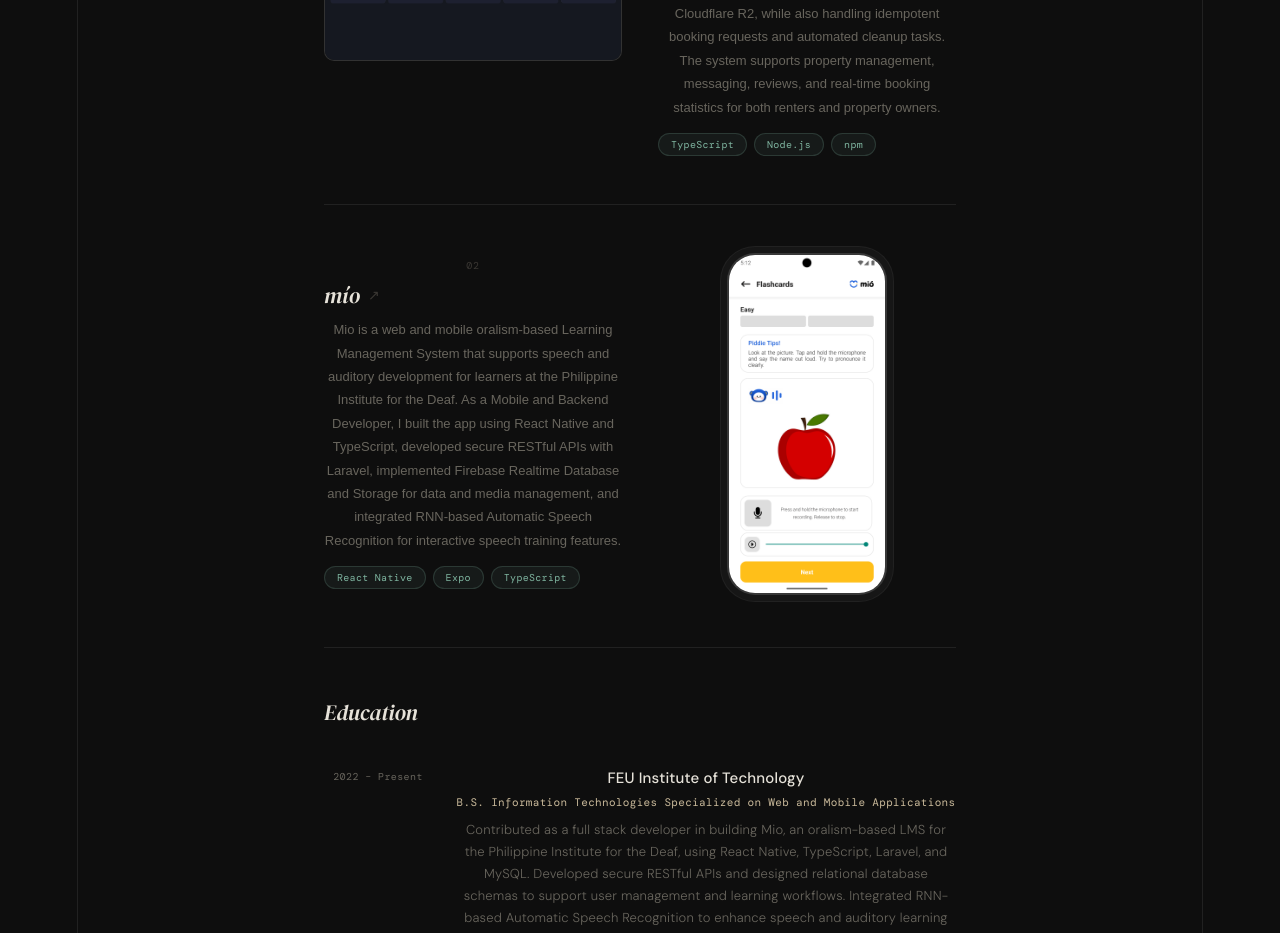
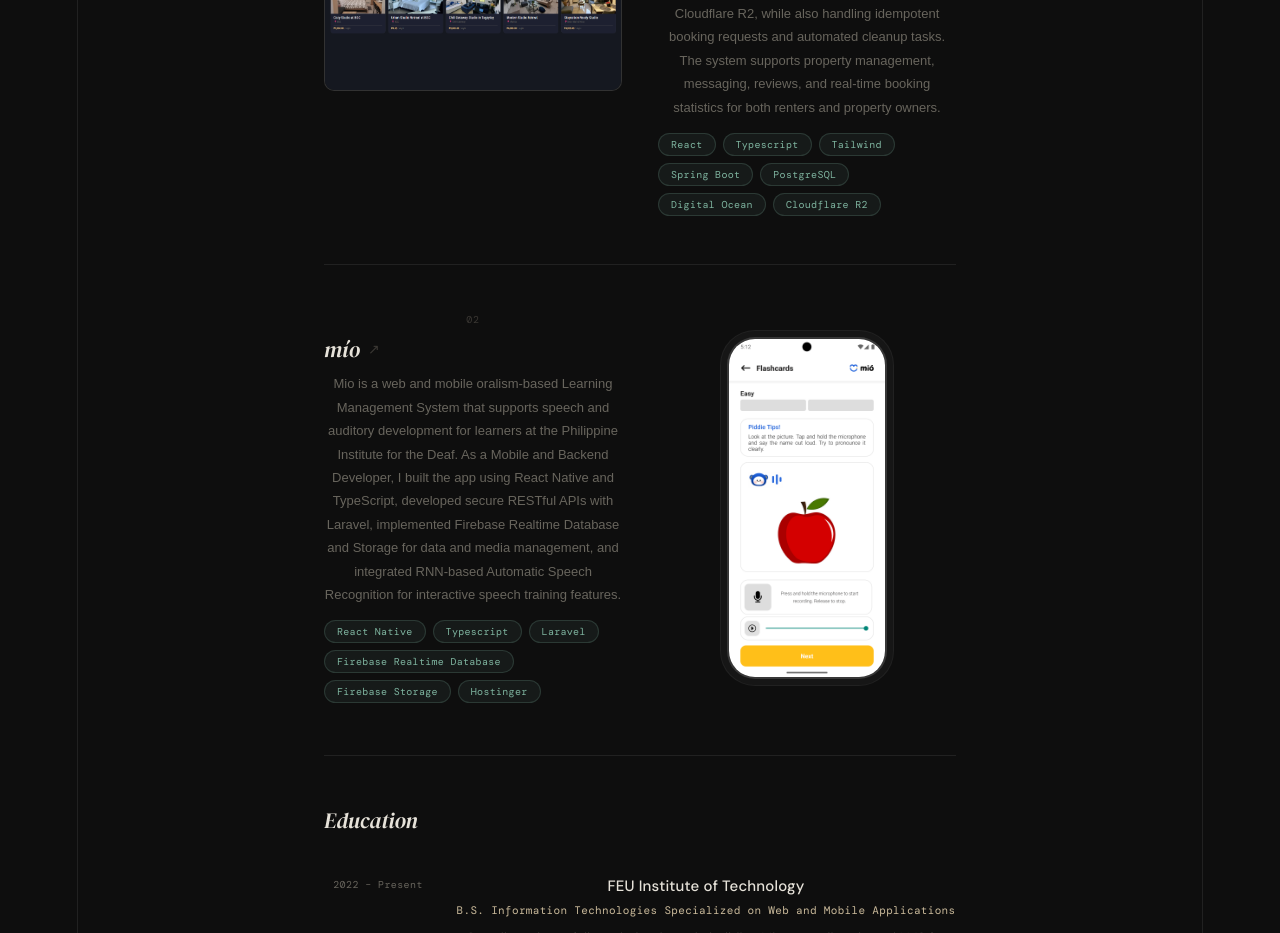
Before and after one commit to AaronJoshBaon/portfolio, a React (Vite) app: page / in a window 1280 px wide. Shown: the part 1280-2213 px from the top of the page. Built offline with nearby package versions, Linux system fonts and the light colour scheme; no server answers.

Commit message:
Refactor project tags to use dynamic language arrays for Stelio and Mio projects

```diff
--- a/src/App.tsx
+++ b/src/App.tsx
@@ -314,9 +314,9 @@
                   renters and property owners.
                 </p>
                 <div className="proj-tags">
-                  <span className="proj-tag">TypeScript</span>
-                  <span className="proj-tag">Node.js</span>
-                  <span className="proj-tag">npm</span>
+                  {stelioLanguages.map((lang) => (
+                    <span className="proj-tag">{lang}</span>
+                  ))}
                 </div>
               </div>
             </button>
@@ -344,9 +344,9 @@
                   Speech Recognition for interactive speech training features.
                 </p>
                 <div className="proj-tags">
-                  <span className="proj-tag">React Native</span>
-                  <span className="proj-tag">Expo</span>
-                  <span className="proj-tag">TypeScript</span>
+                  {mioLanguages.map((lang) => (
+                    <span className="proj-tag">{lang}</span>
+                  ))}
                 </div>
               </div>
               <div className="frame-phone">
```
